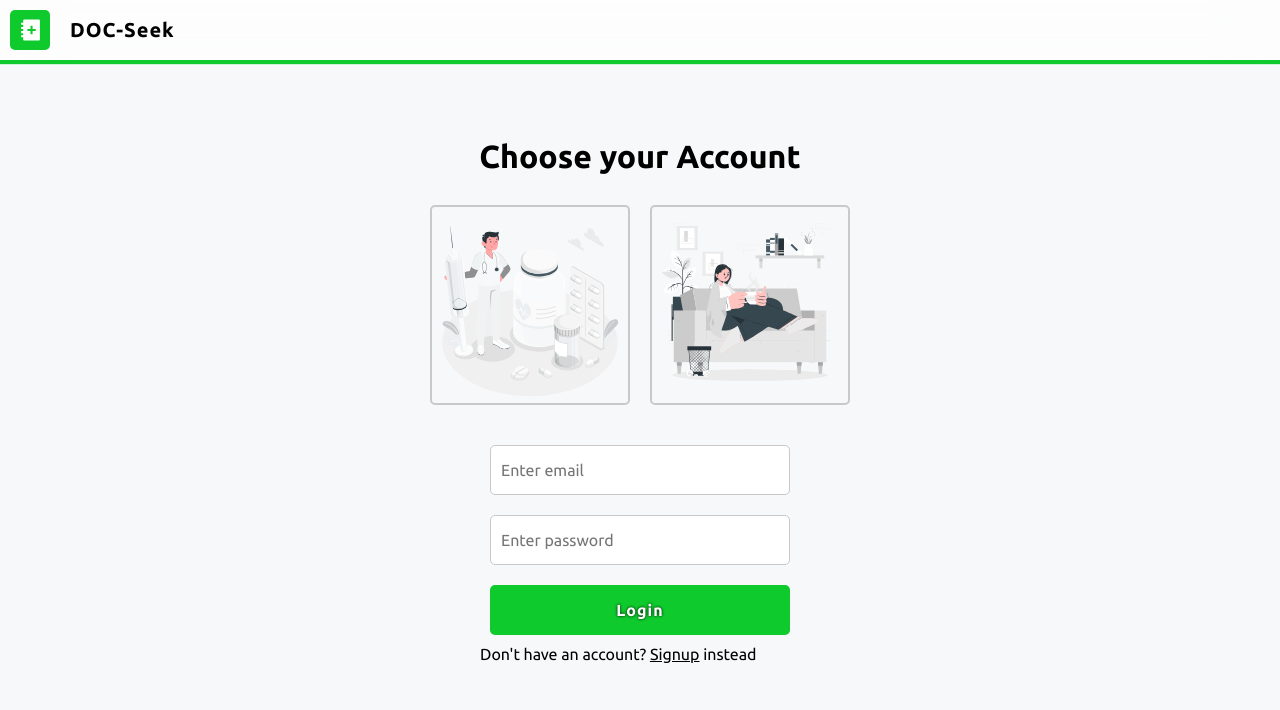
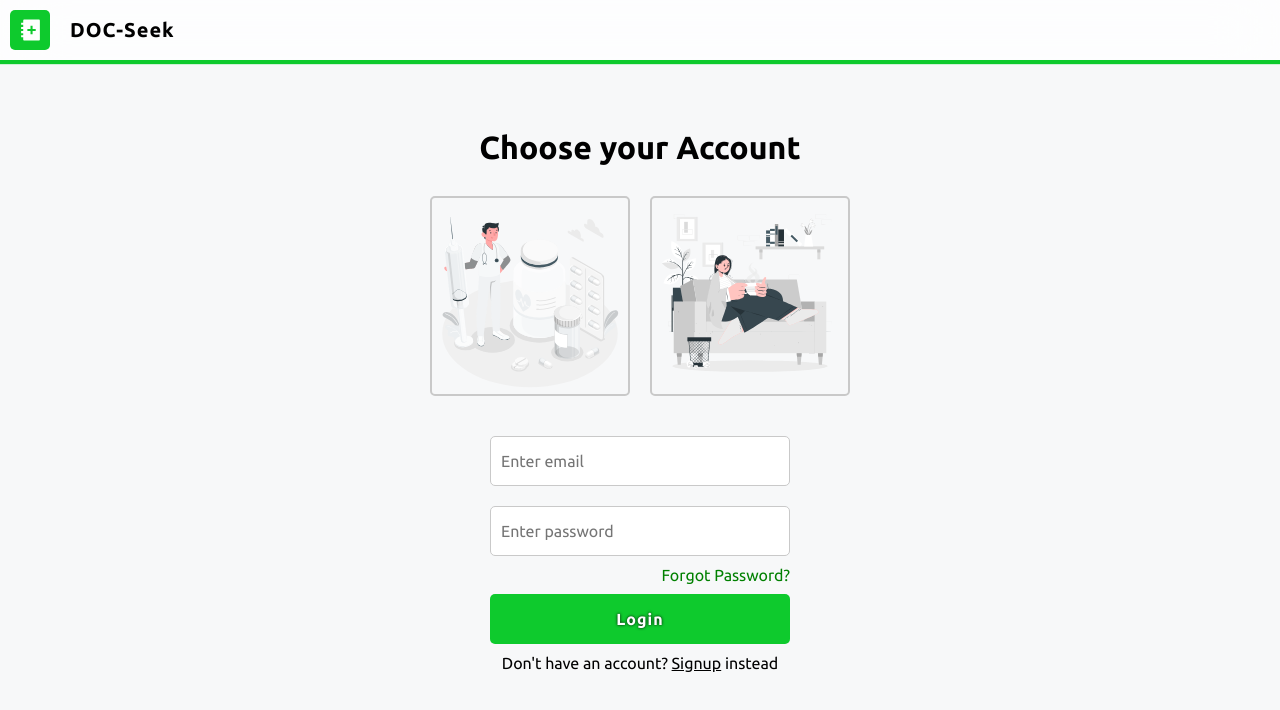
Before and after one commit to archisvaze/capstone-2-frontend, a React (Create React App) app: page / in a window 1280 px wide. Shown: the top 710 px of the page. Built offline with nearby package versions, Linux system fonts and the light colour scheme; a small style sheet from the web is missing.

Commit message:
done with login

```diff
--- a/src/components/Landing.jsx
+++ b/src/components/Landing.jsx
@@ -125,6 +125,8 @@ export default function Landing() {
                 component="div"
                 className='error-msg' />
 
+              <p style={{ textAlign: "right", marginRight: "10px", color: "green", cursor: "pointer" }}>Forgot Password?</p>
+
               <button
                 id="submit-btn"
                 type='submit'
@@ -133,7 +135,7 @@ export default function Landing() {
                 Login
               </button>
 
-              <p>Don't have an account? <span onClick={() => {
+              <p style={{ textAlign: "center" }}>Don't have an account? <span onClick={() => {
                 if (user === "" || user === undefined) {
                   alert("Please choose your account", "error")
                 }
--- a/src/style.css
+++ b/src/style.css
@@ -287,7 +287,9 @@ a:hover {
 }
 
 .error-msg {
-    margin: 0 auto;
+    font-size: 13px;
+    margin-left: 10px;
+    margin-top: -5px;
 }
 
 /*PATIENT ONBOARDING PAGE */
```
